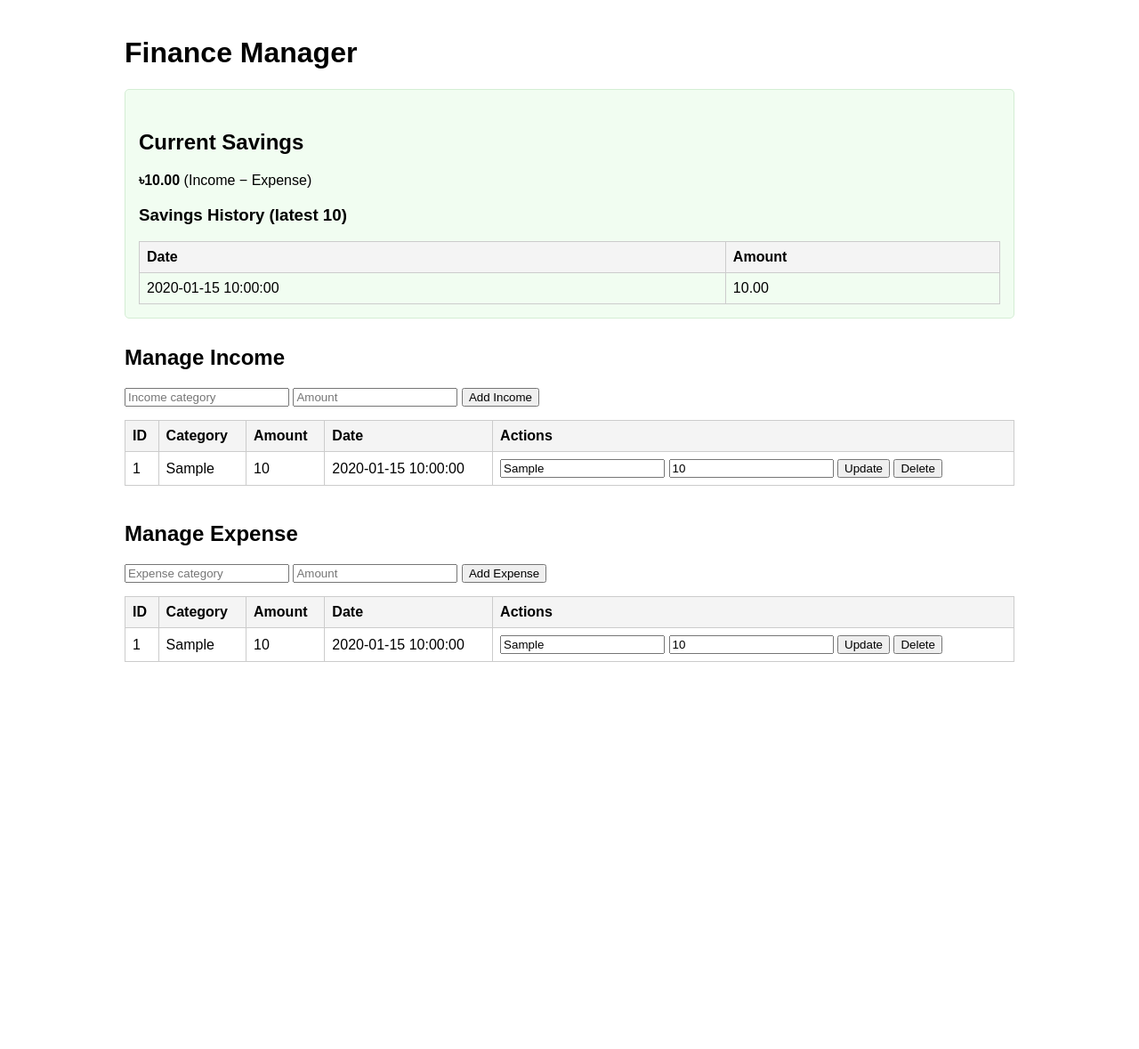
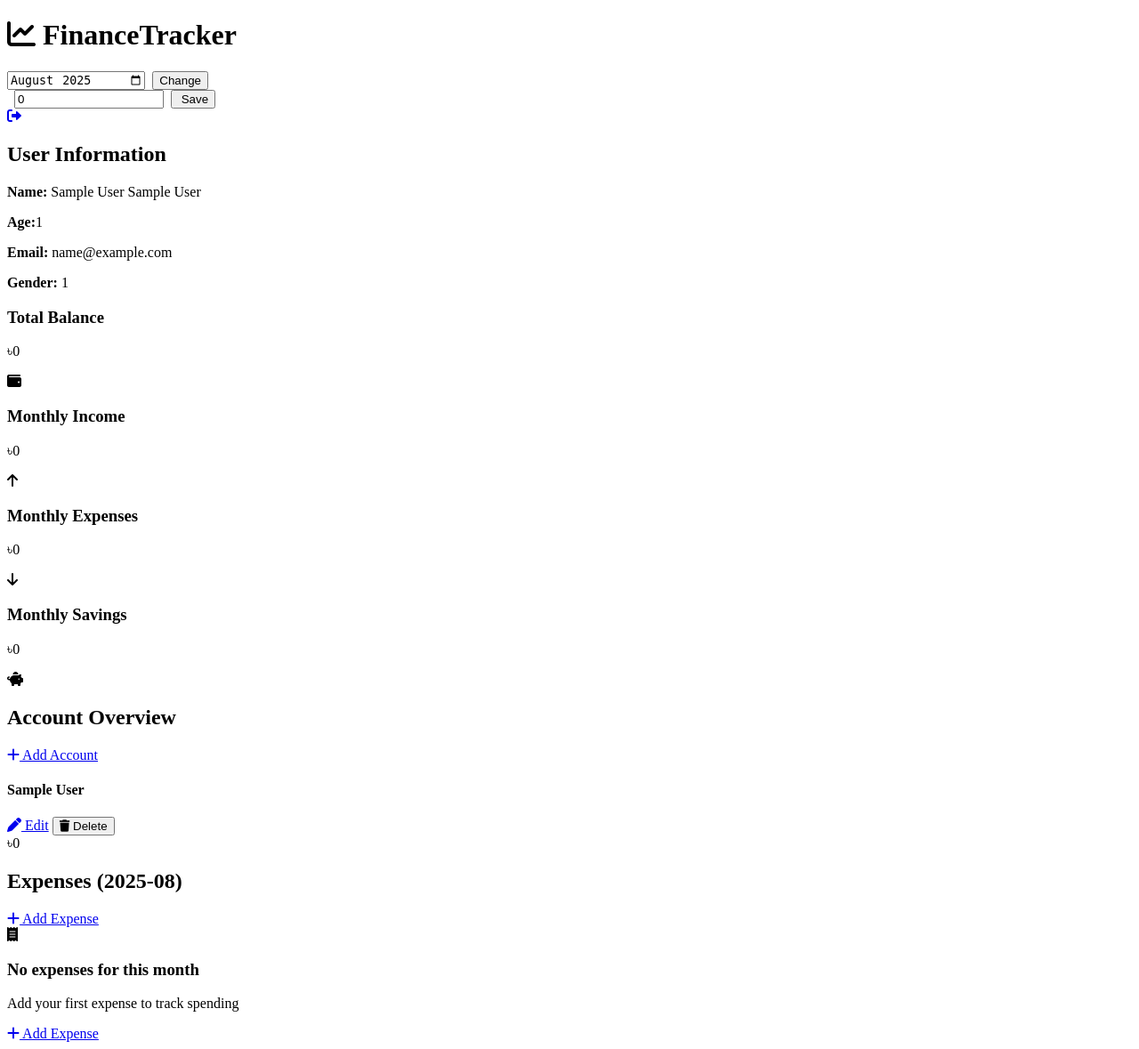
Before and after one commit to sahabi75/Financial-Inventory, a PHP site: page /dashboard.php in a window 1280 px wide. Shown: the whole page at 89% size. Before the commit the page ends 744 px from the top, so only its background shows below. Run offline with PHP 8.4, Linux system fonts and the light colour scheme; the visitor is signed in with stand-in values (Sample User, id 1); tables that the repository leaves empty or names only in its code hold one stand-in row (values such as "Sample post"); a stand-in replaces the project's code that opens the database connection.

Commit message:
Connect dashboard in database, manage the data, add account

```diff
--- a/Project/dashboard.php
+++ b/Project/dashboard.php
@@ -1,196 +1,171 @@
 <?php
+include 'db.php';
+if (!isset($_SESSION['user_id'])) { header('Location: login.html'); exit; }
+$user_id = (int)$_SESSION['user_id'];
 
-require 'db.php';
+$ym = $_GET['ym'] ?? '2025-08';
+if (!preg_match('/^\d{4}-\d{2}$/', $ym)) $ym = date('Y-m');
+$from = $ym.'-01';
+$to = date('Y-m-t', strtotime($from));
 
+$fname = $_SESSION['fname'] ?? '';
+$lname = $_SESSION['lname'] ?? '';
+$email = $_SESSION['email'] ?? '';
+$gender= $_SESSION['gender'] ?? '';
+$age    = $_SESSION['age'] ?? '';
 
-function sanitize($data) {
-    return htmlspecialchars(trim($data));
-}
+$st = mysqli_prepare($conn, "SELECT id, name, type, balance FROM accounts WHERE user_id=? ORDER BY id DESC");
+mysqli_stmt_bind_param($st, 'i', $user_id);
+mysqli_stmt_execute($st);
+$accounts = mysqli_fetch_all(mysqli_stmt_get_result($st), MYSQLI_ASSOC);
 
+$total_balance = 0; foreach($accounts as $a) $total_balance += (float)$a['balance'];
 
-if ($_SERVER['REQUEST_METHOD'] === 'POST') {
-    $action = $_POST['action'] ?? '';
-    $type   = $_POST['type'] ?? '';
-    $table  = $type === 'expense' ? 'expenses' : 'incomes';
+$si = mysqli_prepare($conn, "SELECT income FROM monthly_incomes WHERE user_id=? AND ym=?");
+mysqli_stmt_bind_param($si, 'is', $user_id, $ym);
+mysqli_stmt_execute($si);
+$row = mysqli_fetch_assoc(mysqli_stmt_get_result($si));
+$monthly_income = (float)($row['income'] ?? 0);
 
+$tx = mysqli_prepare($conn, "SELECT t.id, t.description, t.amount, t.category, t.date, t.account_id, a.name AS account_name
+                              FROM transactions t LEFT JOIN accounts a ON a.id=t.account_id
+                              WHERE t.user_id=? AND t.date BETWEEN ? AND ? AND t.amount < 0
+                              ORDER BY t.date DESC, t.id DESC");
+mysqli_stmt_bind_param($tx, 'iss', $user_id, $from, $to);
+mysqli_stmt_execute($tx);
+$expenses = mysqli_fetch_all(mysqli_stmt_get_result($tx), MYSQLI_ASSOC);
 
-    if ($action === 'create') {
-        $category = sanitize($_POST['category']);
-        $amount   = (float)$_POST['amount'];
-        $stmt = $conn->prepare("INSERT INTO $table (category, amount) VALUES (?, ?)");
-        $stmt->bind_param('sd', $category, $amount);
-        $stmt->execute();
-        $stmt->close();
-    }
+$monthly_expenses = 0; foreach($expenses as $e) $monthly_expenses += abs((float)$e['amount']);
+$monthly_savings = $monthly_income - $monthly_expenses;
 
-
-    if ($action === 'update') {
-        $id       = (int)$_POST['id'];
-        $category = sanitize($_POST['category']);
-        $amount   = (float)$_POST['amount'];
-        $stmt = $conn->prepare("UPDATE $table SET category=?, amount=? WHERE id=?");
-        $stmt->bind_param('sdi', $category, $amount, $id);
-        $stmt->execute();
-        $stmt->close();
-    }
-
-
-    if ($action === 'delete') {
-        $id = (int)$_POST['id'];
-        $stmt = $conn->prepare("DELETE FROM $table WHERE id=?");
-        $stmt->bind_param('i', $id);
-        $stmt->execute();
-        $stmt->close();
-    }
-
-
-    $sumIncome = $conn->query("SELECT IFNULL(SUM(amount),0) AS total FROM incomes")->fetch_assoc()['total'];
-    $sumExpense = $conn->query("SELECT IFNULL(SUM(amount),0) AS total FROM expenses")->fetch_assoc()['total'];
-    $currentSavings = $sumIncome - $sumExpense;
-
-    $stmt = $conn->prepare("INSERT INTO savings (amount) VALUES (?)");
-    $stmt->bind_param('d', $currentSavings);
-    $stmt->execute();
-    $stmt->close();
-}
-
-
-$incomeQuery  = $conn->query("SELECT * FROM incomes ORDER BY created_at DESC");
-$expenseQuery = $conn->query("SELECT * FROM expenses ORDER BY created_at DESC");
-
-
-$latestSavingsRes = $conn->query("SELECT amount, calculated_at FROM savings ORDER BY calculated_at DESC LIMIT 1");
-$latestSavingsRow = $latestSavingsRes->fetch_assoc();
-$latestSavings = $latestSavingsRow['amount'] ?? 0;
-
-
-$savingsHistory = $conn->query("SELECT amount, calculated_at FROM savings ORDER BY calculated_at DESC LIMIT 10");
+$flash = get_flash();
 ?>
 <!DOCTYPE html>
 <html lang="en">
 <head>
-    <meta charset="UTF-8">
-    <title>Finance Manager with Savings</title>
-    <style>
-        body { font-family: Arial, sans-serif; margin: 0 auto; max-width: 1000px; padding: 20px; }
-        h2 { margin-top: 30px; }
-        table { width: 100%; border-collapse: collapse; margin-top: 10px; }
-        th, td { border: 1px solid #ccc; padding: 8px; text-align: left; }
-        th { background: #f4f4f4; }
-        form { margin-bottom: 15px; }
-        .section { margin-bottom: 40px; }
-        .savings { background: #f1fdf1; padding: 15px; border: 1px solid #d4eed4; border-radius: 5px; }
-    </style>
+  <meta charset="UTF-8">
+  <meta name="viewport" content="width=device-width, initial-scale=1.0">
+  <title>Dashboard </title>
+  <link rel="stylesheet" href="dash.css">
+  <link href="https://cdnjs.cloudflare.com/ajax/libs/font-awesome/6.0.0/css/all.min.css" rel="stylesheet">
 </head>
 <body>
-<h1>Finance Manager</h1>
+<header class="header">
+  <div class="container">
+    <div class="header-content">
+      <div class="logo"><h1><i class="fas fa-chart-line"></i> FinanceTracker</h1></div>
+      <div class="header-actions">
+        <form method="get" action="dashboard.php" style="display:flex;gap:.5rem;align-items:center;">
+          <input type="month" name="ym" value="<?php echo h($ym); ?>">
+          <button class="btn-secondary" type="submit">Change</button>
+        </form>
+        <form method="post" action="manage.php" style="display:flex;gap:.5rem;align-items:center;margin-left:.5rem;">
+          <input type="hidden" name="action" value="set_income">
+          <input type="hidden" name="ym" value="<?php echo h($ym); ?>">
+          <input name="income" type="number" step="0.01" value="<?php echo h($monthly_income); ?>" style="width:10rem" placeholder="Monthly income">
+          <button class="btn-secondary" type="submit"><i class="fas fa-sack-dollar"></i> Save</button>
+        </form>
+        <a class="btn-secondary" href="logout.php"><i class="fas fa-right-from-bracket"></i></a>
+      </div>
+    </div>
+  </div>
+</header>
 
-<div class="savings">
-    <h2>Current Savings</h2>
-    <p><strong>৳<?= number_format($latestSavings, 2); ?></strong> (Income − Expense)</p>
-    <h3>Savings History (latest 10)</h3>
-    <table>
-        <tr><th>Date</th><th>Amount</th></tr>
-        <?php while ($row = $savingsHistory->fetch_assoc()): ?>
-        <tr>
-            <td><?= $row['calculated_at']; ?></td>
-            <td><?= number_format($row['amount'], 2); ?></td>
-        </tr>
-        <?php endwhile; ?>
-    </table>
+<div class="personal-info card">
+  <div class="card-header"><h2>User Information</h2></div>
+  <div class="card-content" id="userInfo">
+    <p><strong>Name:</strong> <span><?php echo h(trim(($fname.' '.$lname)) ?: ($_SESSION['username'] ?? '')); ?></span></p>
+    <p><strong>Age:</strong><span><?php echo h($age); ?></span></p>
+    <p><strong>Email:</strong> <span><?php echo h($email); ?></span></p>
+    <p><strong>Gender:</strong> <span><?php echo h($gender); ?></span></p>
+  </div>
 </div>
 
+<div class="container">
+  <?php if ($flash): ?>
+  <div class="card"><div class="card-content"><strong><?php echo h(ucfirst($flash['t'])); ?>:</strong> <?php echo h($flash['m']); ?></div></div>
+  <?php endif; ?>
 
-<div class="section">
-    <h2>Manage Income</h2>
+  <div class="summary-cards">
+    <div class="card"><div class="card-content"><div class="card-info"><h3>Total Balance</h3><p class="amount"><?php echo bdt($total_balance); ?></p></div><div class="card-icon wallet"><i class="fas fa-wallet"></i></div></div></div>
+    <div class="card"><div class="card-content"><div class="card-info"><h3>Monthly Income</h3><p class="amount"><?php echo bdt($monthly_income); ?></p></div><div class="card-icon income"><i class="fas fa-arrow-up"></i></div></div></div>
+    <div class="card"><div class="card-content"><div class="card-info"><h3>Monthly Expenses</h3><p class="amount"><?php echo bdt($monthly_expenses); ?></p></div><div class="card-icon expense"><i class="fas fa-arrow-down"></i></div></div></div>
+    <div class="card"><div class="card-content"><div class="card-info"><h3>Monthly Savings</h3><p class="amount"><?php echo bdt($monthly_savings); ?></p></div><div class="card-icon savings"><i class="fas fa-piggy-bank"></i></div></div></div>
+  </div>
 
-    <form method="post">
-        <input type="hidden" name="action" value="create">
-        <input type="hidden" name="type" value="income">
-        <input type="text" name="category" placeholder="Income category" required>
-        <input type="number" step="0.01" name="amount" placeholder="Amount" required>
-        <button type="submit">Add Income</button>
-    </form>
+  <div class="dashboard-layout">
+    <div class="left-column">
+      <div class="card">
+        <div class="card-header">
+          <h2>Account Overview</h2>
+          <a class="btn-primary" href="account_new.php?ym=<?php echo h($ym); ?>"><i class="fas fa-plus"></i> Add Account</a>
+        </div>
+        <div class="accounts-list">
+          <?php if (!count($accounts)): ?>
+            <div class="empty-state">
+              <i class="fas fa-university"></i>
+              <h3>No accounts added yet</h3>
+              <p>Add your first account to get started</p>
+              <a class="btn-primary" href="account_new.php?ym=<?php echo h($ym); ?>"><i class="fas fa-plus"></i> Add Account</a>
+            </div>
+          <?php else: foreach($accounts as $a): ?>
+            <div class="account-item">
+              <div class="account-info">
+                <div class="account-color" style="background:#2563eb"></div>
+                <div class="account-details"><h4><?php echo h($a['name']); ?></h4><p><?php echo h($a['type']); ?></p></div>
+              </div>
+              <div>
+                <a class="btn-link" href="account_edit.php?id=<?php echo (int)$a['id']; ?>&ym=<?php echo h($ym); ?>"><i class="fas fa-pen"></i> Edit</a>
+                <form method="post" action="manage.php" style="display:inline">
+                  <input type="hidden" name="action" value="delete_account">
+                  <input type="hidden" name="id" value="<?php echo (int)$a['id']; ?>">
+                  <input type="hidden" name="ym" value="<?php echo h($ym); ?>">
+                  <button class="btn-link" type="submit"><i class="fas fa-trash"></i> Delete</button>
+                </form>
+              </div>
+              <div class="account-balance <?php echo ((float)$a['balance']>=0?'positive':'negative'); ?>"><?php echo bdt($a['balance']); ?></div>
+            </div>
+          <?php endforeach; endif; ?>
+        </div>
+      </div>
+    </div>
 
-    <table>
-        <tr><th>ID</th><th>Category</th><th>Amount</th><th>Date</th><th>Actions</th></tr>
-        <?php while ($row = $incomeQuery->fetch_assoc()): ?>
-        <tr>
-            <td><?= $row['id']; ?></td>
-            <td><?= htmlspecialchars($row['category']); ?></td>
-            <td><?= $row['amount']; ?></td>
-            <td><?= $row['created_at']; ?></td>
-            <td>
-
-                <form method="post" style="display:inline">
-                    <input type="hidden" name="action" value="update">
-                    <input type="hidden" name="type" value="income">
-                    <input type="hidden" name="id" value="<?= $row['id']; ?>">
-                    <input type="text" name="category" value="<?= htmlspecialchars($row['category']); ?>" required>
-                    <input type="number" step="0.01" name="amount" value="<?= $row['amount']; ?>" required>
-                    <button type="submit">Update</button>
+    <div class="right-column">
+      <div class="card">
+        <div class="card-header">
+          <h2>Expenses (<?php echo h($ym); ?>)</h2>
+          <a class="btn-secondary" href="expense_new.php?ym=<?php echo h($ym); ?>"><i class="fas fa-plus"></i> Add Expense</a>
+        </div>
+        <div class="transactions-list">
+          <?php if (!count($expenses)): ?>
+            <div class="empty-state">
+              <i class="fas fa-receipt"></i>
+              <h3>No expenses for this month</h3>
+              <p>Add your first expense to track spending</p>
+              <a class="btn-primary" href="expense_new.php?ym=<?php echo h($ym); ?>"><i class="fas fa-plus"></i> Add Expense</a>
+            </div>
+          <?php else: foreach($expenses as $t): ?>
+            <div class="transaction-item">
+              <div class="transaction-info">
+                <h4><?php echo h($t['description']); ?></h4>
+                <div class="transaction-meta"><?php echo h($t['category']); ?> • <?php echo date('M j', strtotime($t['date'])); ?><?php if (!empty($t['account_name'])): ?> • <?php echo h($t['account_name']); ?><?php endif; ?></div>
+              </div>
+              <div>
+                <a class="btn-link" href="expense_edit.php?id=<?php echo (int)$t['id']; ?>&ym=<?php echo h($ym); ?>"><i class="fas fa-pen"></i> Edit</a>
+                <form method="post" action="manage.php" style="display:inline">
+                  <input type="hidden" name="action" value="delete_expense">
+                  <input type="hidden" name="id" value="<?php echo (int)$t['id']; ?>">
+                  <input type="hidden" name="ym" value="<?php echo h($ym); ?>">
+                  <button class="btn-link" type="submit"><i class="fas fa-trash"></i> Delete</button>
                 </form>
-
-                <form method="post" style="display:inline">
-                    <input type="hidden" name="action" value="delete">
-                    <input type="hidden" name="type" value="income">
-                    <input type="hidden" name="id" value="<?= $row['id']; ?>">
-                    <button type="submit" onclick="return confirm('Delete this income?');">Delete</button>
-                </form>
-            </td>
-        </tr>
-        <?php endwhile; ?>
-    </table>
+              </div>
+              <div class="transaction-amount negative"><?php echo bdt(abs((float)$t['amount'])); ?></div>
+            </div>
+          <?php endforeach; endif; ?>
+        </div>
+      </div>
+    </div>
+  </div>
 </div>
-
-
-<div class="section">
-    <h2>Manage Expense</h2>
-
-    <form method="post">
-        <input type="hidden" name="action" value="create">
-        <input type="hidden" name="type" value="expense">
-        <input type="text" name="category" placeholder="Expense category" required>
-        <input type="number" step="0.01" name="amount" placeholder="Amount" required>
-        <button type="submit">Add Expense</button>
-    </form>
-
-    <table>
-        <tr><th>ID</th><th>Category</th><th>Amount</th><th>Date</th><th>Actions</th></tr>
-        <?php while ($row = $expenseQuery->fetch_assoc()): ?>
-        <tr>
-            <td><?= $row['id']; ?></td>
-            <td><?= htmlspecialchars($row['category']); ?></td>
-            <td><?= $row['amount']; ?></td>
-            <td><?= $row['created_at']; ?></td>
-            <td>
-
-                <form method="post" style="display:inline">
-                    <input type="hidden" name="action" value="update">
-                    <input type="hidden" name="type" value="expense">
-                    <input type="hidden" name="id" value="<?= $row['id']; ?>">
-                    <input type="text" name="category" value="<?= htmlspecialchars($row['category']); ?>" required>
-                    <input type="number" step="0.01" name="amount" value="<?= $row['amount']; ?>" required>
-                    <button type="submit">Update</button>
-                </form>
-
-                <form method="post" style="display:inline">
-                    <input type="hidden" name="action" value="delete">
-                    <input type="hidden" name="type" value="expense">
-                    <input type="hidden" name="id" value="<?= $row['id']; ?>">
-                    <button type="submit" onclick="return confirm('Delete this expense?');">Delete</button>
-                </form>
-            </td>
-        </tr>
-        <?php endwhile; ?>
-    </table>
-</div>
-
 </body>
 </html>
-<?php
-$incomeQuery->close();
-$expenseQuery->close();
-$savingsHistory->close();
-$conn->close();
-?>
--- /dev/null
+++ b/Project/db.php
@@ -0,0 +1,17 @@
+<?php
+
+if (session_status() === PHP_SESSION_NONE) session_start();
+
+$host = 'localhost';
+$user = 'root';
+$pass = '';
+$db   = 'financial_inventory';
+
+$conn = mysqli_connect($host, $user, $pass, $db);
+if (!$conn) { die('DB ERROR: ' . mysqli_connect_error()); }
+mysqli_set_charset($conn, 'utf8mb4');
+
+function h($s){ return htmlspecialchars((string)$s, ENT_QUOTES, 'UTF-8'); }
+function bdt($n){ return '৳' . number_format((float)$n, 0); }
+function set_flash($m,$t='success'){ $_SESSION['_flash']=['m'=>$m,'t'=>$t]; }
+function get_flash(){ if(!empty($_SESSION['_flash'])){ $f=$_SESSION['_flash']; unset($_SESSION['_flash']); return $f;} return null; }
--- a/Project/login.php
+++ b/Project/login.php
@@ -1,6 +1,6 @@
 <?php
 
-require __DIR__ . '/db.php';
+include 'db.php';
 if (session_status() === PHP_SESSION_NONE) { session_start(); }
 
 
--- /dev/null
+++ b/Project/logout.php
@@ -0,0 +1,6 @@
+<?php
+include 'db.php';
+session_unset();
+session_destroy();
+header('Location: login.html');
+exit;
--- a/Project/register.php
+++ b/Project/register.php
@@ -1,5 +1,5 @@
 <?php
-require __DIR__ . '/db.php';
+include 'db.php';
 if ($_SERVER['REQUEST_METHOD'] !== 'POST') {
     http_response_code(405);
     exit('Method Not Allowed');
```
Also changed, not shown: Project/account_edit.php (added, +33 -0 lines), Project/account_new.php (added, +26 -0 lines), Project/code.php (deleted, +0 -13 lines), Project/manage.php (added, +113 -0 lines).
